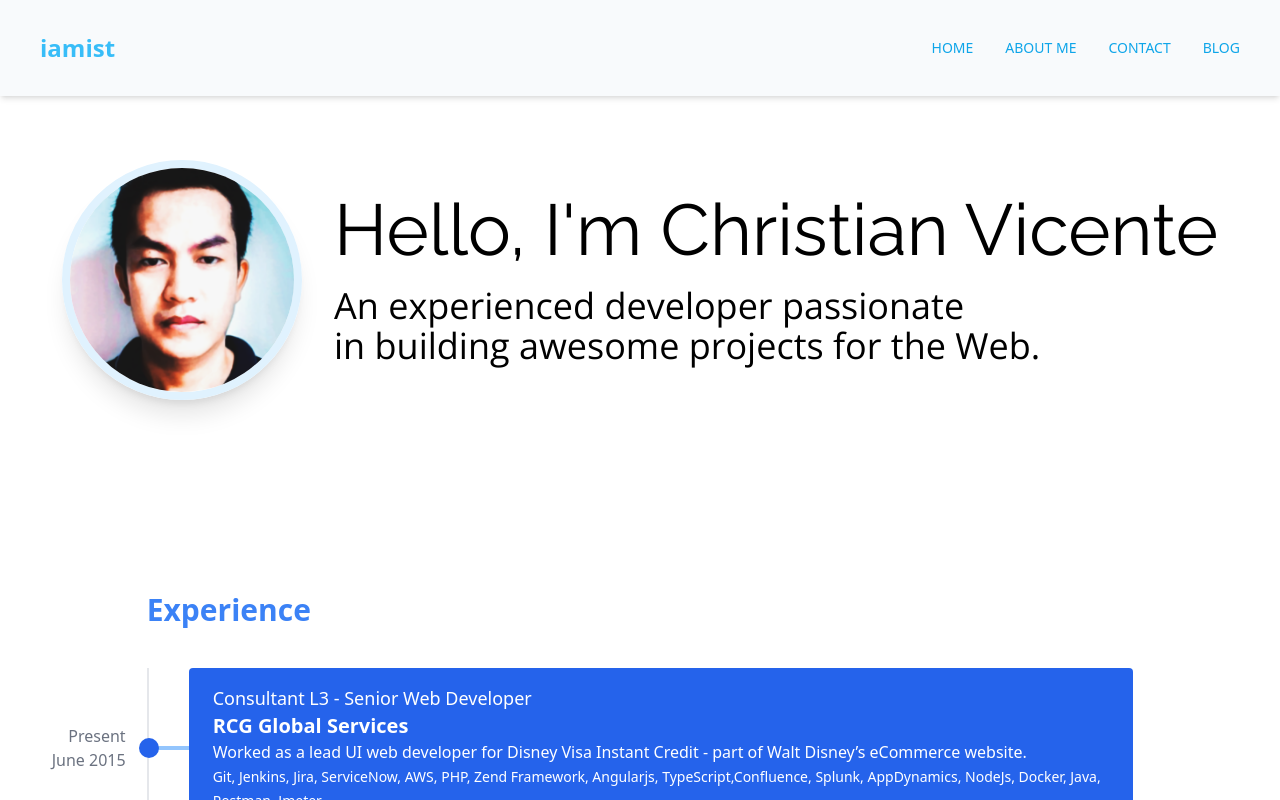
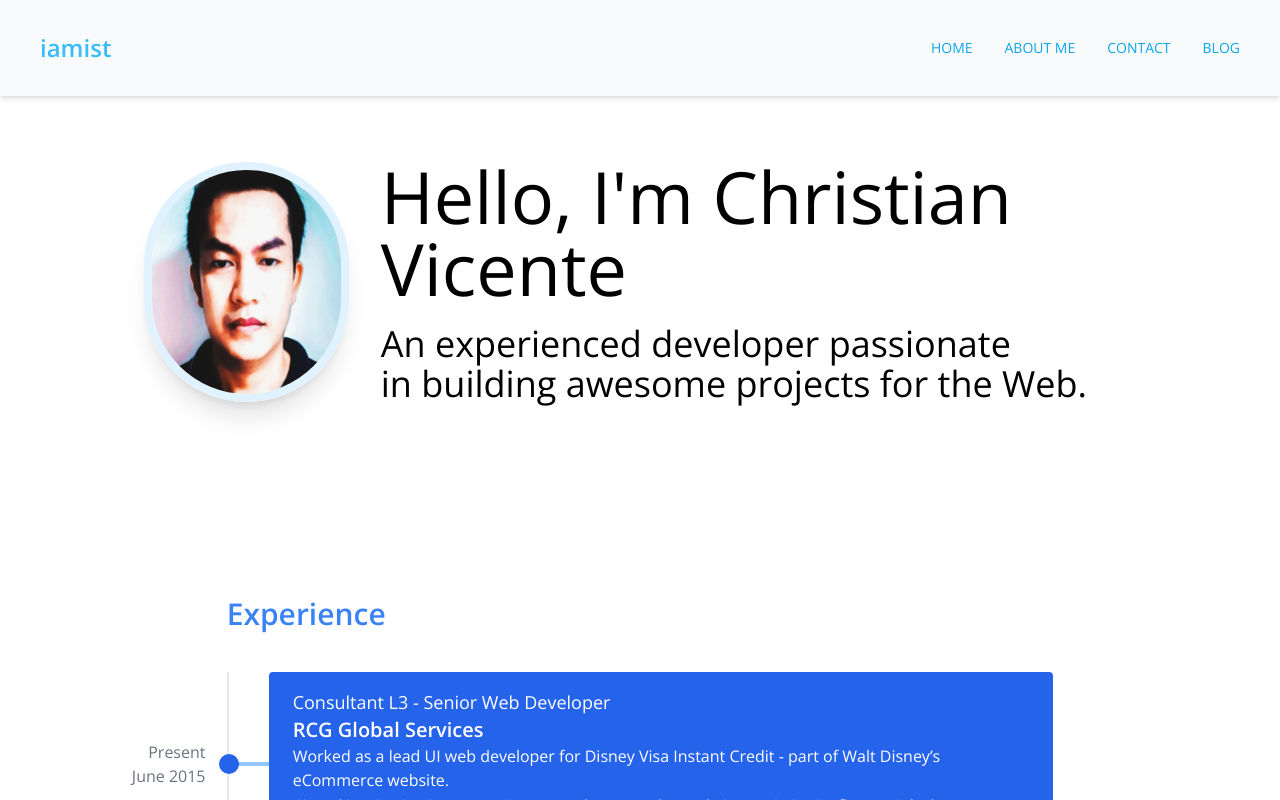
Before and after one commit to iamist/personalsite-react, a React (Create React App) app: page / in a window 1280 px wide. Shown: the top 800 px of the page. Built offline with nearby package versions, Linux system fonts and the light colour scheme.

Commit message:
tailwind config updates for fonts, themes, purge

```diff
--- a/tailwind.config.js
+++ b/tailwind.config.js
@@ -1,16 +1,28 @@
+const defaultTheme = require('tailwindcss/defaultTheme');
+
 module.exports = {
+  purge: ['./src/**/*.{js,jsx,ts,tsx}', './public/index.html'],
+  darkMode: 'class',
+
   content: [
-    "./src/**/*.{js,jsx,ts,tsx}",
+    './src/**/*.{js,jsx,ts,tsx}',
   ],
   theme: {
+    extend: {
+      fontFamily: {
+        raleway: ['Raleway', 'sans-serif'],
+        openSans: ['Open Sans', 'sans-serif']
+      }
+    },
+
     fontFamily: {
-      header: ['Raleway', "sans-serif"],
-      body: ['Open Sans', "sans-serif"]
+      sans: ['Open Sans', ...defaultTheme.fontFamily.sans],
+      serif: ['Raleway', ...defaultTheme.fontFamily.serif]
     },
 
     container: {
-        center: true,
-        padding: "1rem"
+      padding: '3rem',
+      center: true
     },
 
     extend: {},
```
